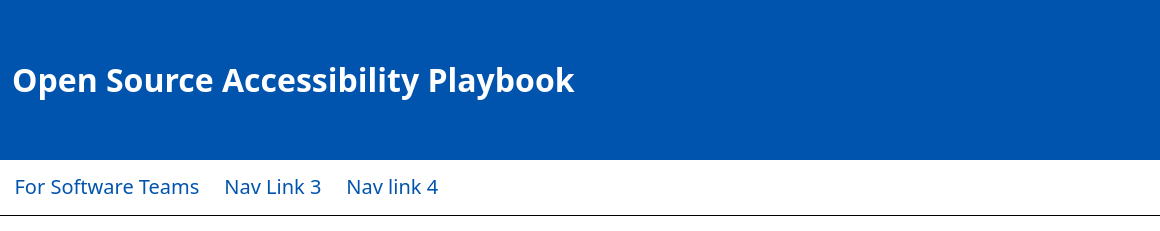
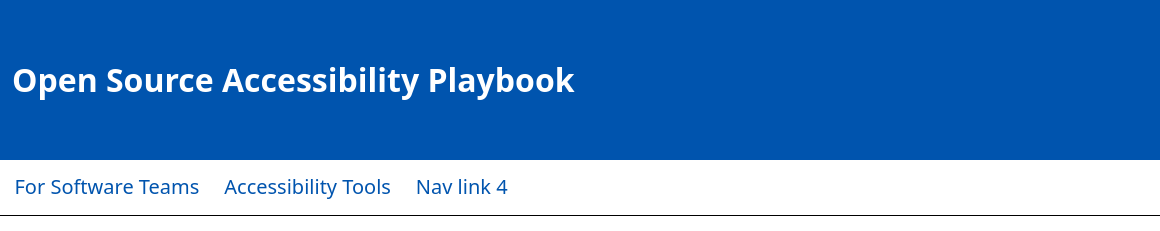
Before and after one commit to intel/AccessibilityPlaybook, an Eleventy site: page src/index.md in a window 1280 px wide. Shown: the top 231 px of the page, 120-1280 px from the left. Built offline with nearby package versions, Linux system fonts and the light colour scheme; Eleventy itself is replaced by a stand-in of ours; files that its build step writes are made by us from their sources; a web font is replaced by a local one.

Commit message:
Add tools to nav bar

```diff
--- a/src/_includes/templates/basic-page.njk
+++ b/src/_includes/templates/basic-page.njk
@@ -31,7 +31,7 @@ title: basic page structure
 				<a href="/for-software-teams/">For Software Teams</a>
 			</li>
 			<li>
-				<a href="#">Nav Link 3</a>
+				<a href="/accessibility-tools/">Accessibility Tools</a>
 			</li>
 			<li>
 				<a href="#">Nav link 4</a>
```
